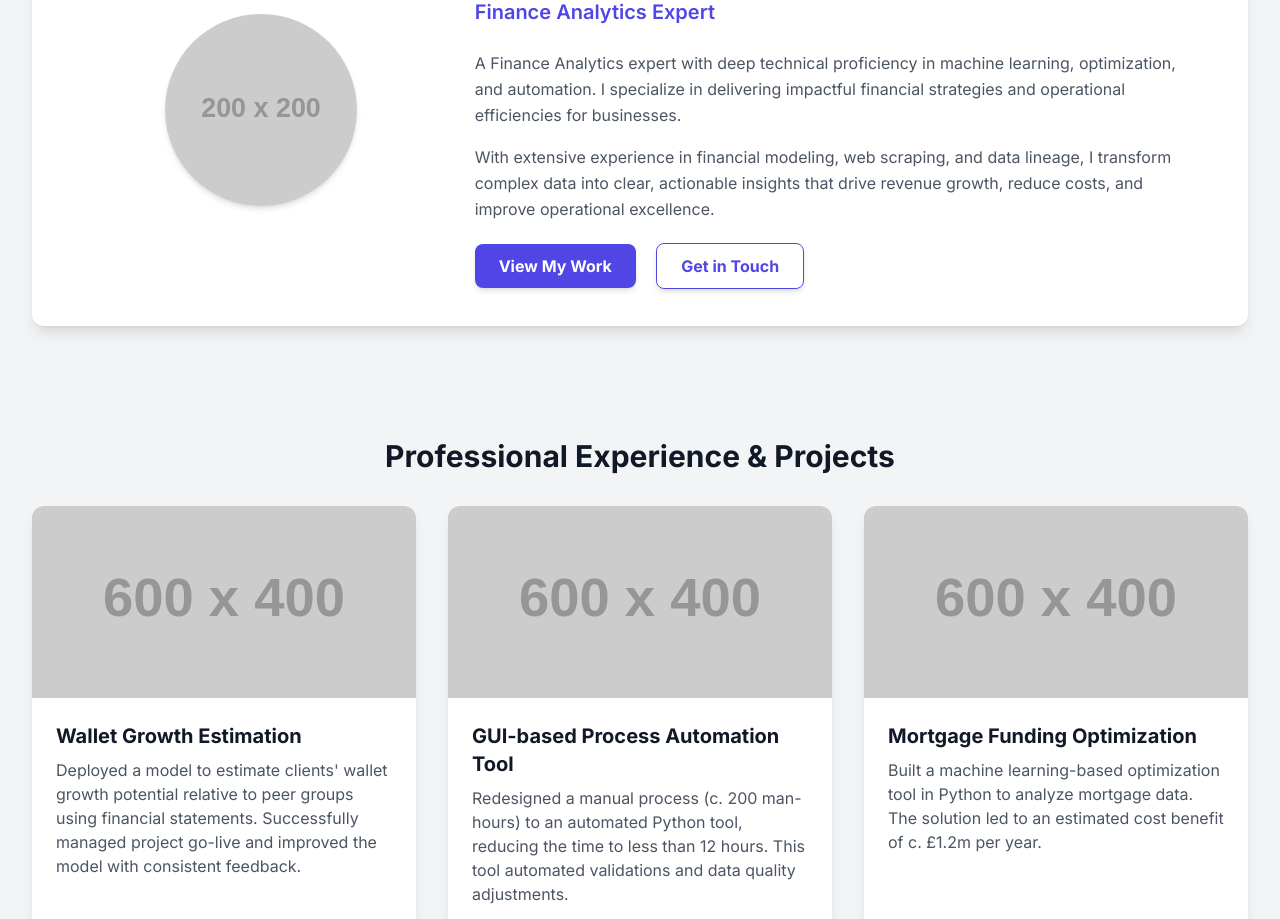
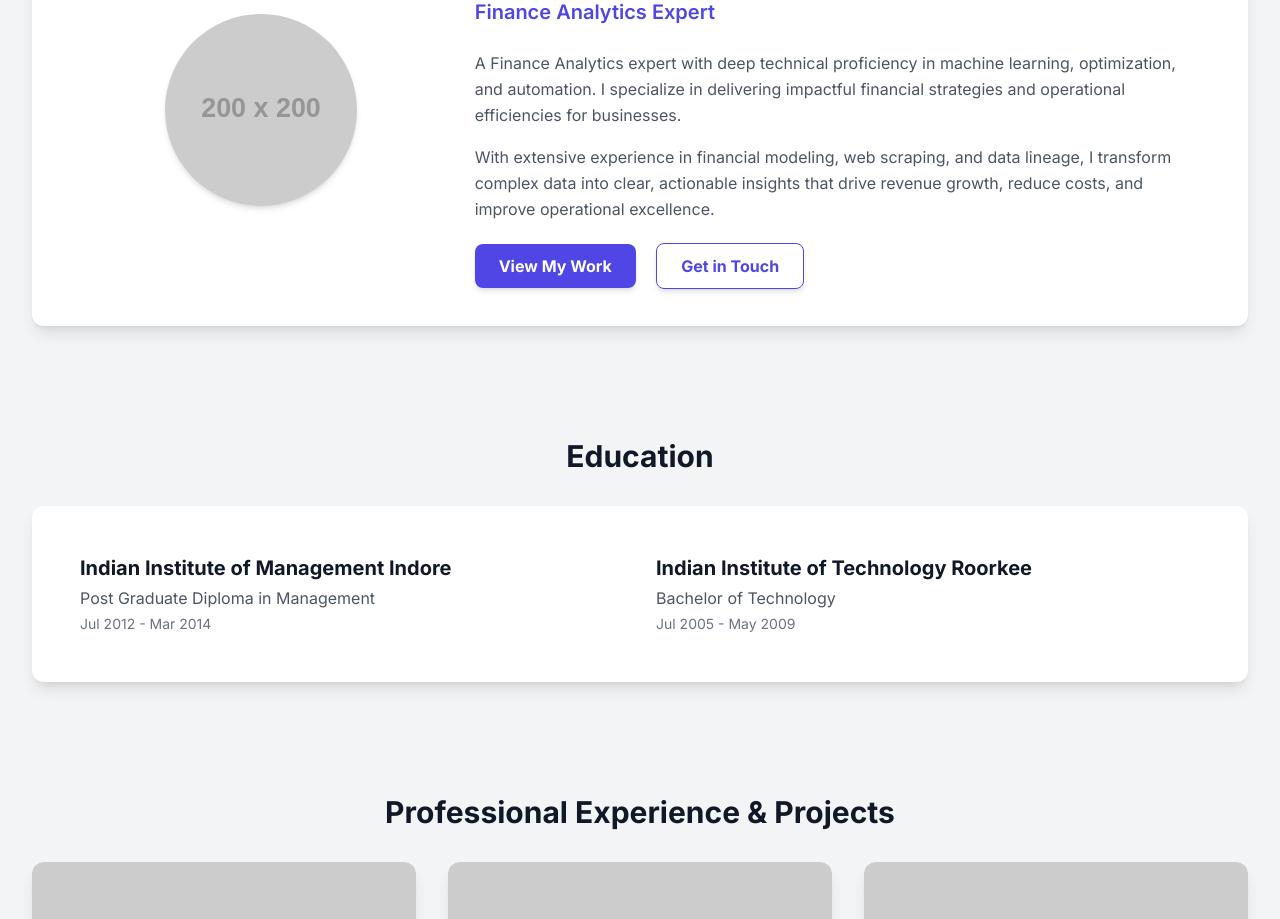
Before and after one commit to ash321win/ash321win.github.io, a plain HTML site: page index.html in a window 1280 px wide. Shown: the part 266-1185 px from the top of the page. Drawn offline with nearby package versions, Linux system fonts and the light colour scheme; placeholder pictures from the web are drawn by us.

Commit message:
Update index.html

```diff
--- a/index.html
+++ b/index.html
@@ -35,6 +35,7 @@
             </a>
             <div class="hidden sm:flex space-x-8">
                 <a href="#about" class="text-gray-600 hover:text-gray-900 transition-colors">About</a>
+                <a href="#education" class="text-gray-600 hover:text-gray-900 transition-colors">Education</a>
                 <a href="#projects" class="text-gray-600 hover:text-gray-900 transition-colors">Projects</a>
                 <a href="#skills" class="text-gray-600 hover:text-gray-900 transition-colors">Skills</a>
                 <a href="#contact" class="text-gray-600 hover:text-gray-900 transition-colors">Contact</a>
@@ -49,6 +50,7 @@
     <!-- Mobile Menu -->
     <div id="mobile-menu" class="hidden sm:hidden bg-white shadow-lg p-4 transition-transform duration-300 transform -translate-y-full absolute w-full z-40">
         <a href="#about" class="block py-2 text-gray-600 hover:text-gray-900 transition-colors" onclick="toggleMobileMenu()">About</a>
+        <a href="#education" class="block py-2 text-gray-600 hover:text-gray-900 transition-colors" onclick="toggleMobileMenu()">Education</a>
         <a href="#projects" class="block py-2 text-gray-600 hover:text-gray-900 transition-colors" onclick="toggleMobileMenu()">Projects</a>
         <a href="#skills" class="block py-2 text-gray-600 hover:text-gray-900 transition-colors" onclick="toggleMobileMenu()">Skills</a>
         <a href="#contact" class="block py-2 text-gray-600 hover:text-gray-900 transition-colors" onclick="toggleMobileMenu()">Contact</a>
@@ -76,6 +78,23 @@
                         <a href="#projects" class="bg-indigo-600 text-white font-bold py-3 px-6 rounded-lg shadow-md hover:bg-indigo-700 transition-colors">View My Work</a>
                         <a href="#contact" class="bg-white border border-indigo-600 text-indigo-600 font-bold py-3 px-6 rounded-lg shadow-md hover:bg-gray-50 transition-colors">Get in Touch</a>
                     </div>
+                </div>
+            </div>
+        </section>
+
+        <!-- Education Section -->
+        <section id="education" class="container mx-auto mb-16 pt-12">
+            <h2 class="text-3xl font-bold text-center text-gray-900 mb-8">Education</h2>
+            <div class="bg-white rounded-xl shadow-lg p-8 md:p-12 flex flex-col sm:flex-row items-center sm:items-start gap-8">
+                <div class="sm:w-1/2 flex flex-col items-center sm:items-start">
+                    <h3 class="text-xl font-bold text-gray-900 mb-1">Indian Institute of Management Indore</h3>
+                    <p class="text-gray-600 mb-1">Post Graduate Diploma in Management</p>
+                    <p class="text-gray-500 text-sm">Jul 2012 - Mar 2014</p>
+                </div>
+                <div class="sm:w-1/2 flex flex-col items-center sm:items-start mt-4 sm:mt-0">
+                    <h3 class="text-xl font-bold text-gray-900 mb-1">Indian Institute of Technology Roorkee</h3>
+                    <p class="text-gray-600 mb-1">Bachelor of Technology</p>
+                    <p class="text-gray-500 text-sm">Jul 2005 - May 2009</p>
                 </div>
             </div>
         </section>
```
